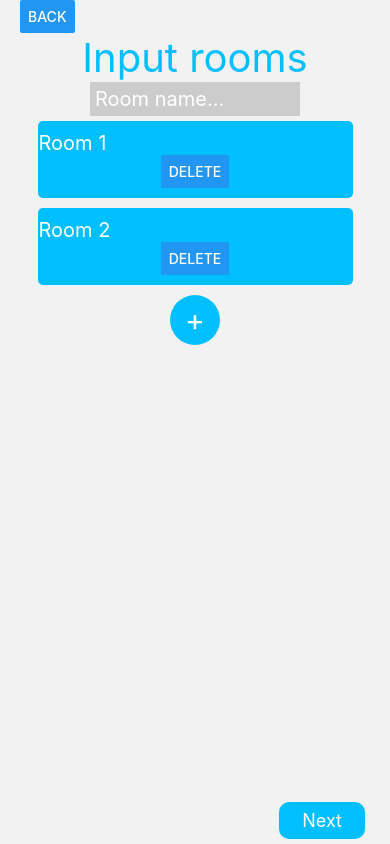
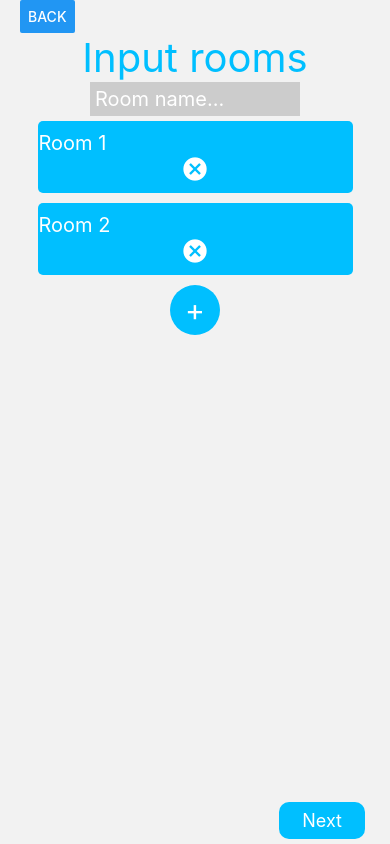
Before and after one commit to Adampatryk/roomy-app, a React Native app in the folder roomy/: screen / in a window 390 px wide. Both pictures are taken after a click on the button "START". Built offline with nearby package versions, Linux system fonts and the light colour scheme.

Commit message:
Delete icon

```diff
--- a/roomy/app/api/rooms.js
+++ b/roomy/app/api/rooms.js
@@ -18,6 +18,7 @@ export const getRooms = () => {
 };
 
 export const getFreeRoomId = () => {
+  if (testRooms.length == 0) return 1;
   return testRooms[testRooms.length - 1].id + 1;
 };
 
--- /dev/null
+++ b/roomy/app/components/DeleteIcon.js
@@ -0,0 +1,10 @@
+import { MaterialIcons } from "@expo/vector-icons";
+import colors from "../config/colors";
+
+const DeleteIcon = ({ size = 28, color = colors.BLACK, onPress }) => {
+  return (
+    <MaterialIcons onPress={onPress} name="cancel" size={size} color={color} />
+  );
+};
+
+export default DeleteIcon;
--- a/roomy/app/components/lists/EditableListItem.js
+++ b/roomy/app/components/lists/EditableListItem.js
@@ -2,6 +2,7 @@ import { useIsFocused, useNavigation } from "@react-navigation/native";
 import React, { useRef, useState } from "react";
 import { Button, Keyboard, StyleSheet, Text, TextInput } from "react-native";
 import colors from "../../config/colors";
+import DeleteIcon from "../DeleteIcon";
 import AppTextInput from "../AppTextInput";
 import { AppButton } from "../buttons";
 import ListItemContainer from "./ListItemContainer";
@@ -28,7 +29,8 @@ const EditableListItem = ({ title, saveTitle, onDelete }) => {
         onChangeText={(value) => setValue(value)}
         onSubmitEditing={() => saveTitle(value)}
       />
-      <Button onPress={onDelete} title="Delete" />
+
+      <DeleteIcon onPress={onDelete} color={colors.WHITE} />
     </ListItemContainer>
   );
 };
--- a/roomy/package.json
+++ b/roomy/package.json
@@ -10,6 +10,7 @@
     "eject": "expo eject"
   },
   "dependencies": {
+    "@expo/vector-icons": "^13.0.0",
     "@react-navigation/native": "^6.0.10",
     "@react-navigation/native-stack": "^6.6.2",
     "expo": "~44.0.0",
```
Also changed, not shown: 1 other file (tests, documents, lock files or other folders).
